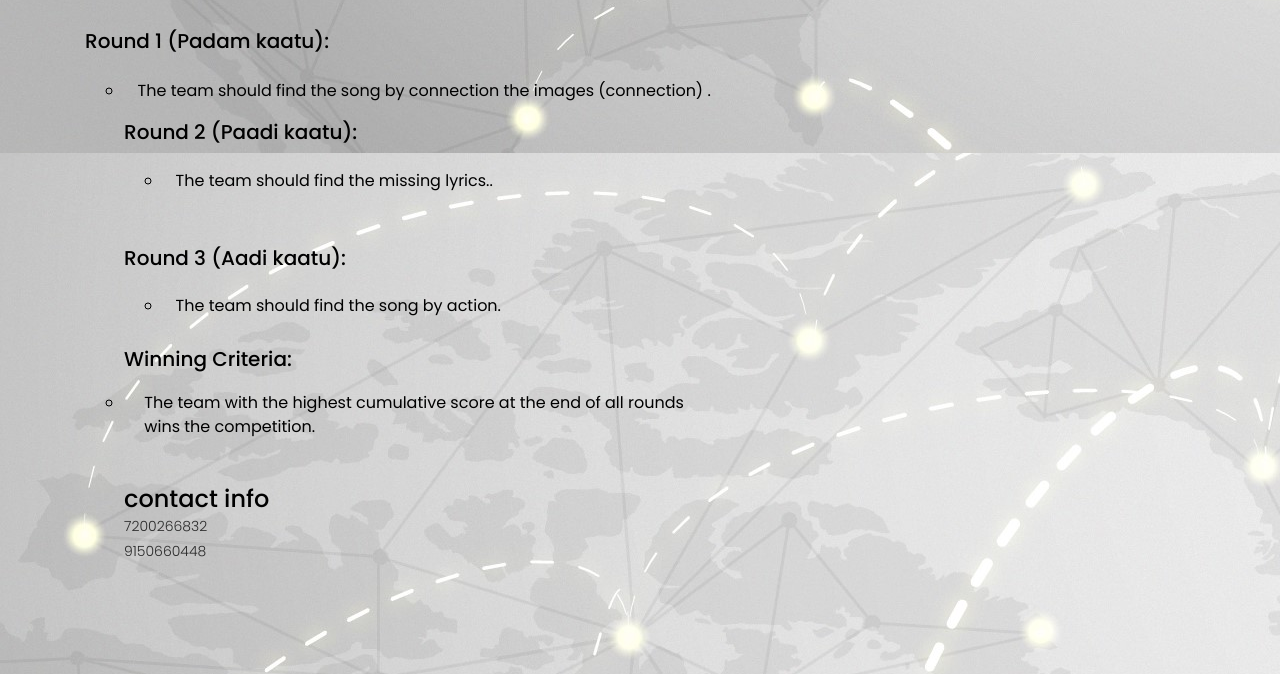
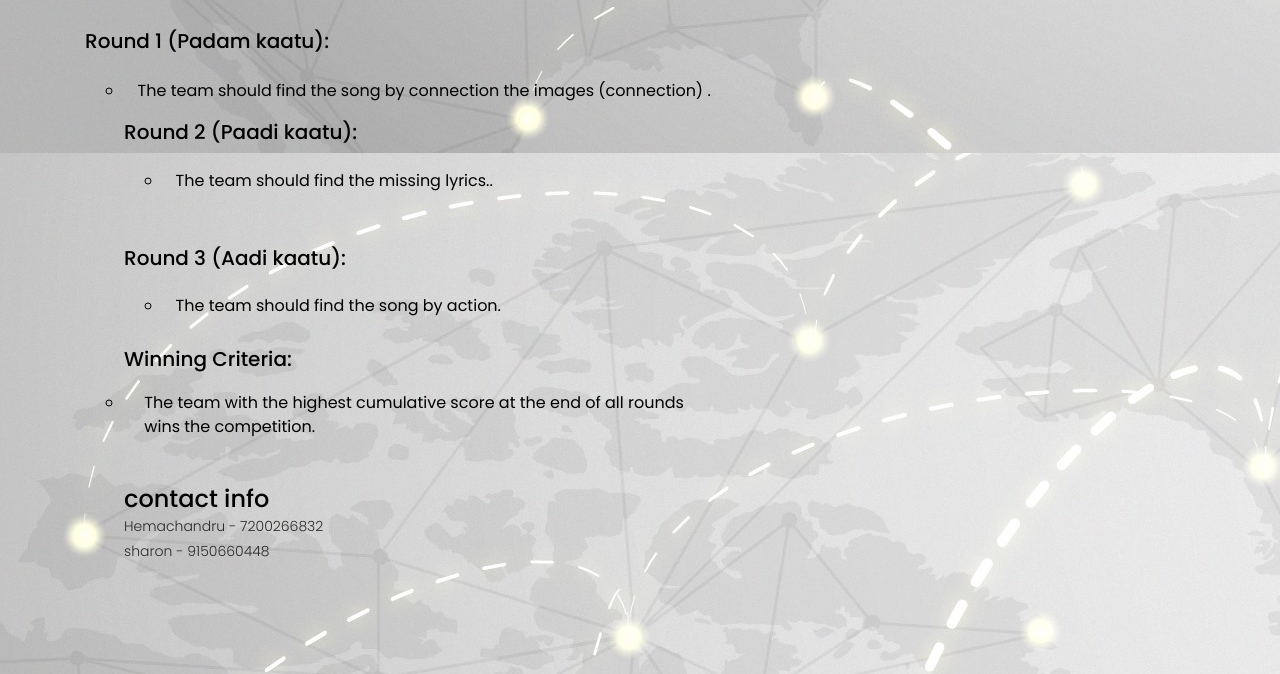
Before and after one commit to AIkings/ARTIMUS_2.0, a plain HTML site: page the sound party.html in a window 1280 px wide. Shown: the part 1349-2023 px from the top of the page. Drawn offline with Linux system fonts and the light colour scheme.

Commit message:
Update the sound party.html

```diff
--- a/the sound party.html
+++ b/the sound party.html
@@ -116,9 +116,9 @@ https://www.tooplate.com/view/2125-artxibition
                         <li style="list-style: circle; color: #000; font-style: normal; padding: 3%; margin-right: 10%;">The team with the highest cumulative score at the end of all rounds wins the competition.</li>
                         <div style="margin-top: 25px;">
                             <h4 style="color: black;">contact info</h4>
-                            <p> 7200266832</p>
+                            <p> Hemachandru - 7200266832</p>
 
-                            <p>9150660448</p>
+                            <p> sharon - 9150660448</p>
                         </div>
 
                     </div>
```
